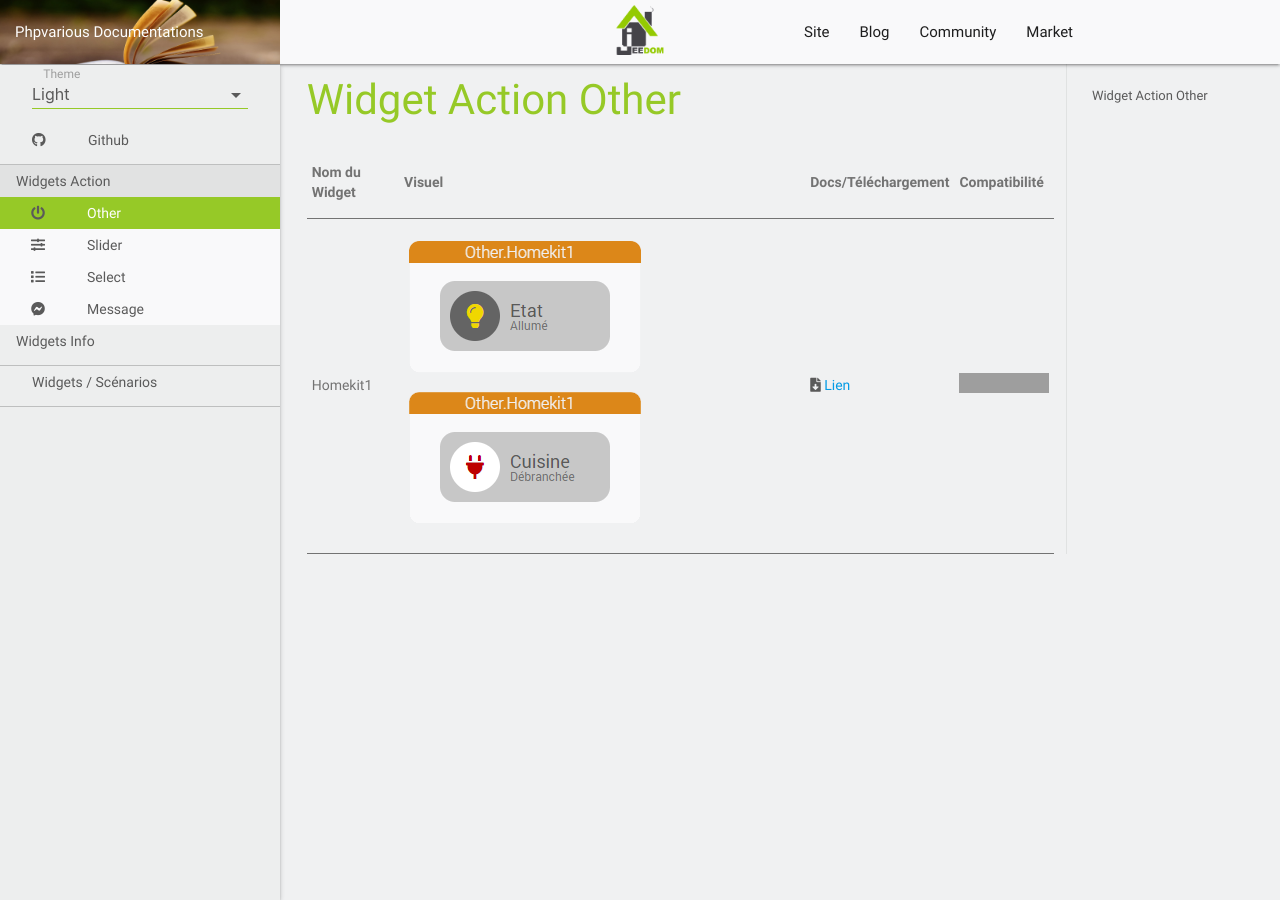
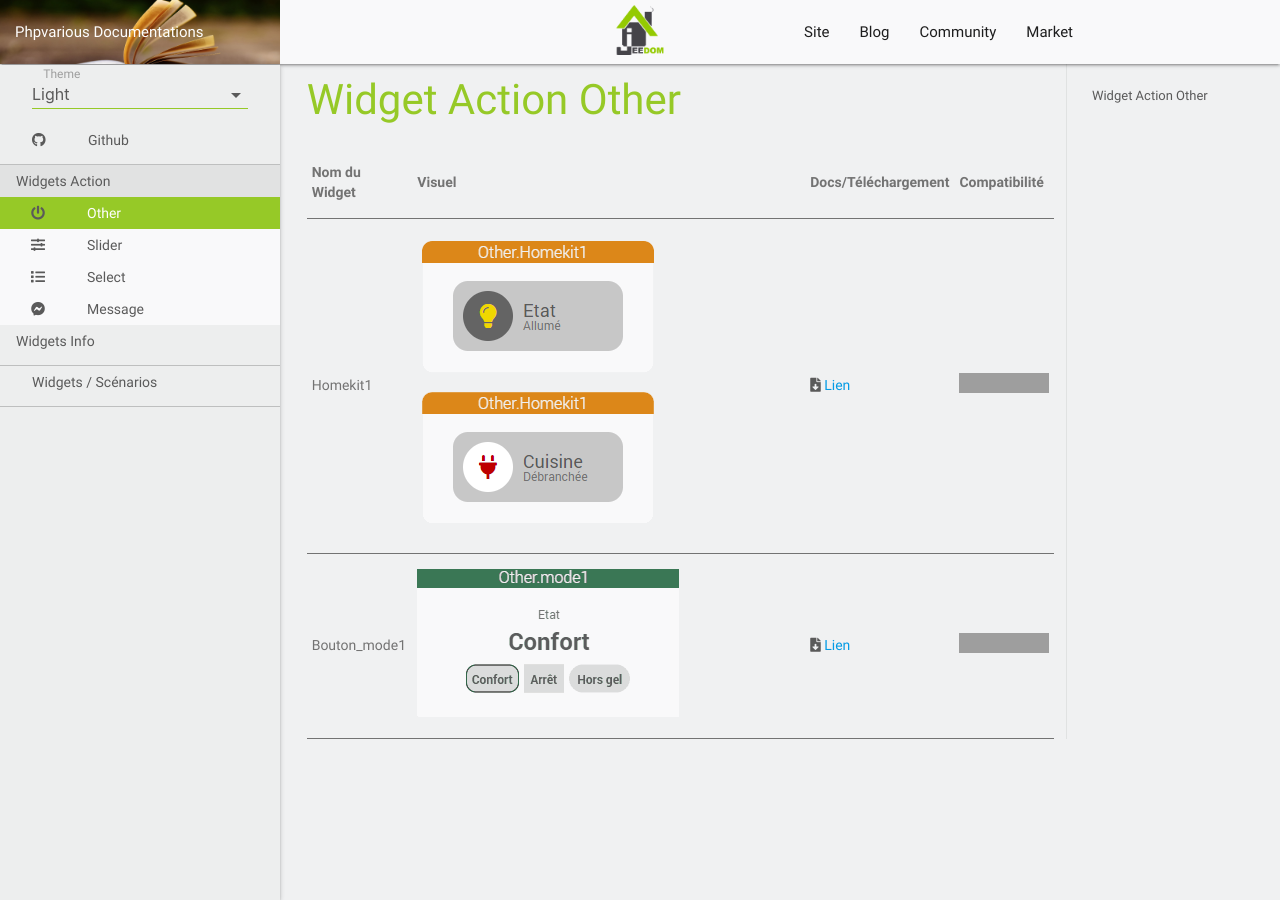
Before and after one commit to Phpvarious/documentation, a Jekyll site: the page built from widget/fr_FR/action/other/index.md, in a window 1280 px wide and 900 px high, scrolled down 29 px. Built offline with Jekyll 4.4.1, drawn with Linux system fonts in a browser that asks for light colours; our own code applies the rules of GitHub Pages for plain Markdown files; grey boxes are pictures that could not be loaded.

Commit message:
add widget bouton_mode1

```diff
--- a/widget/fr_FR/action/other/index.md
+++ b/widget/fr_FR/action/other/index.md
@@ -3,3 +3,4 @@
 | Nom du Widget  | Visuel         | Docs/Téléchargement     | Compatibilité     |
 |----------------|----------------|-------------------------|-------------------|
 | Homekit1 | <img src="../../../images/dashboard/action.other.homekit1_visuel.png" alt="cmd.action.other.homekit1" /> <img src="../../../images/dashboard/action.other.homekit1_visuel2.png" alt="cmd.action.other.homekit1" /> | <a href="./cmd.action.other.homekit1"><i class="fas fa-file-download"></i> Lien</a> | ![Generic badge](https://img.shields.io/badge/Version-4.2%20%7C%204.3%20%7C%204.4%20Full%20JS-green.svg) |
+| Bouton_mode1 | <img src="../../../images/dashboard/action.other.bouton_mode1_visuel2.gif" alt="cmd.action.other.bouton_mode1" /> | <a href="./cmd.action.other.bouton_mode1"><i class="fas fa-file-download"></i> Lien</a> | ![Generic badge](https://img.shields.io/badge/Version-4.2%20%7C%204.3%20%7C%204.4%20Full%20JS-green.svg) |
```
